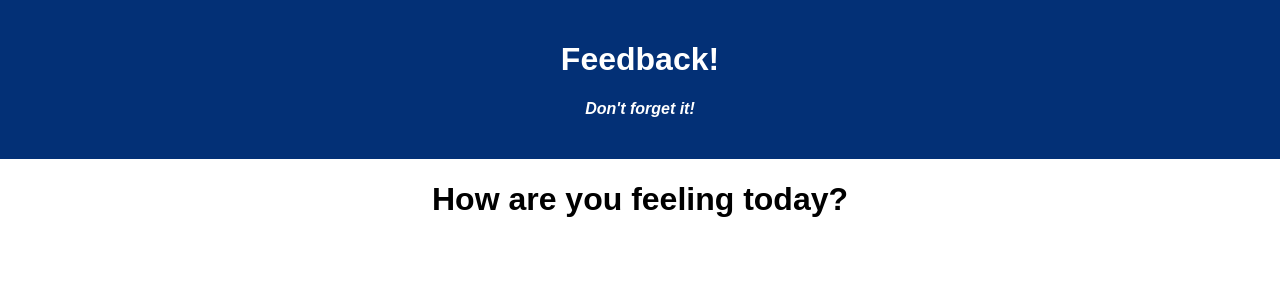
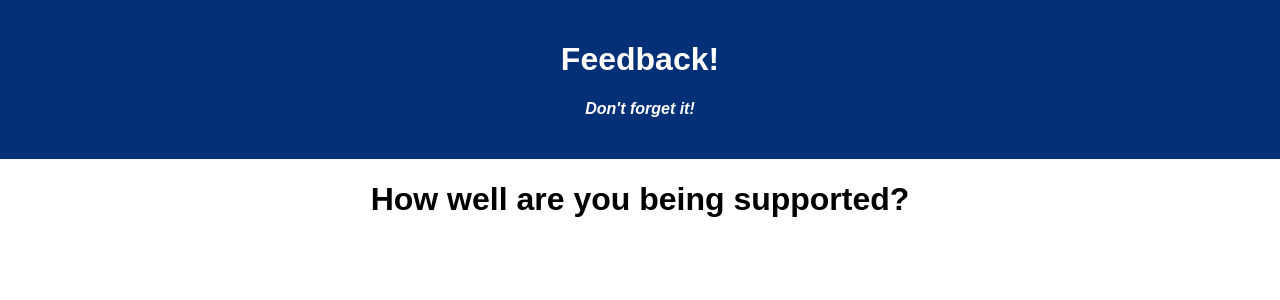
Before and after one commit to ahmedsharur/weekend-redux-feedback-loop, a React (Create React App) app: page /#/understanding in a window 1280 px wide. Shown: the top 300 px of the page. Built offline with nearby package versions, Linux system fonts and the light colour scheme.

Commit message:
added components with working functionalities

```diff
--- a/src/components/App/App.jsx
+++ b/src/components/App/App.jsx
@@ -1,8 +1,13 @@
 import React from 'react';
 import axios from 'axios';
+import{
+  HashRouter as Router, Route
+} from 'react-router-dom'
 import './App.css';
 import PageOneForm from '../PageOneForm/PageOneForm';
-
+import PageTwoForm from '../PageTwoForm/PageTwoForm';
+import PageThreeForm from '../PageThreeForm/PageThreeForm';
+import PageFourForm from '../PageFourForm/PageFourForm';
 function App() {
 
   return (
@@ -11,7 +16,15 @@ function App() {
         <h1 className='App-title'>Feedback!</h1>
         <h4>Don't forget it!</h4>
       </header>
-      <PageOneForm/>
+      <main>
+        <Router>
+          <Route exact path="/" component={PageOneForm}/>
+          <Route exact path="/feeling" component={PageTwoForm}/>
+          <Route exact path="/understanding" component={PageThreeForm}/>
+          <Route exact path="/supported" component={PageFourForm}/>
+        </Router>
+      </main>
+      {/* <PageOneForm/> */}
     </div>
   );
 }
--- a/src/components/PageFourForm/PageFourForm.js
+++ b/src/components/PageFourForm/PageFourForm.js
@@ -0,0 +1,7 @@
+function PageFourForm(){
+    return(
+        <h1> Any comments you want to leave?</h1>
+    )
+}
+
+export default PageFourForm;
--- a/src/components/PageThreeForm/PageThreeForm.js
+++ b/src/components/PageThreeForm/PageThreeForm.js
@@ -0,0 +1,8 @@
+function PageThreeForm(){
+    return (
+        <h1> How well are you being supported?</h1>
+
+    )
+}
+
+export default PageThreeForm;
--- a/src/components/PageTwoForm/PageTwoForm.js
+++ b/src/components/PageTwoForm/PageTwoForm.js
@@ -1,10 +1,10 @@
 
-// function PageTwoForm(){
-//     return (
-
-//     )
-// }
+function PageTwoForm(){
+    return (
+        <h1> How well are you understanding the content?</h1>
+    )
+}
 
 
 
-// export default PageTwoForm;
+export default PageTwoForm;
```
